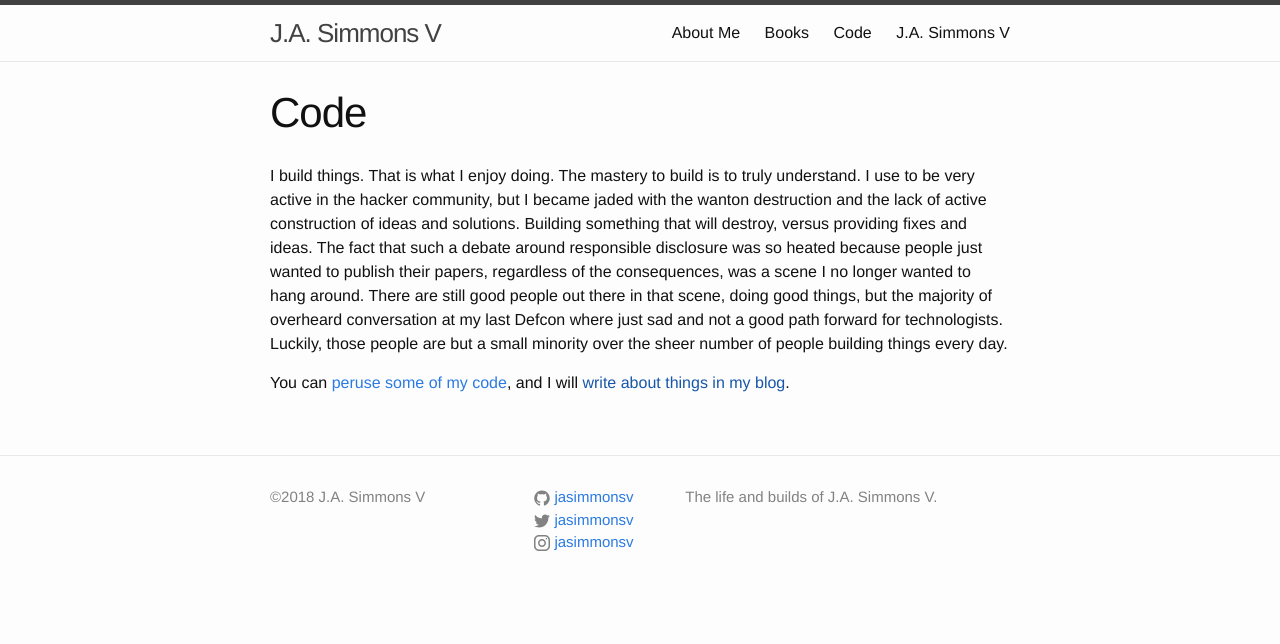
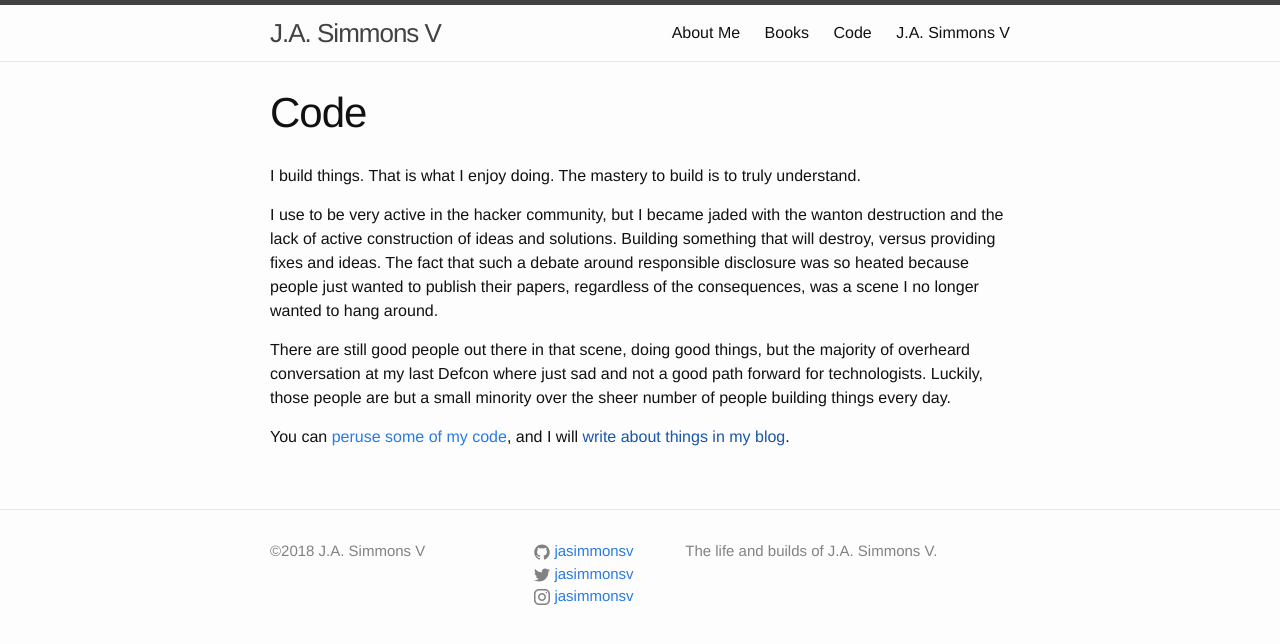
Before and after one commit to jasimmonsv/jasimmonsv.github.io, a Jekyll site: the page built from code.md, in a window 1280 px wide. Shown: the top 644 px of the page. Built offline with Jekyll 4.4.1, drawn with Linux system fonts in a browser that asks for light colours.

Commit message:
change formatting of code.md;

```diff
--- a/code.md
+++ b/code.md
@@ -3,13 +3,12 @@ layout: page
 title: Code
 permalink: /code/
 ---
-I build things. That is what I enjoy doing. The mastery to build is to truly understand.
-I use to be very active in the hacker community, but I became jaded with the wanton destruction and the lack of
-active construction of ideas and solutions. Building something that will destroy, versus providing fixes and
-ideas. The fact that such a debate around responsible disclosure was so heated because people just wanted to publish
-their papers, regardless of the consequences, was a scene I no longer wanted to hang around. There are still good
-people out there in that scene, doing good things, but the majority of overheard conversation at my last Defcon
-where just sad and not a good path forward for technologists. Luckily, those people are but a small minority over
-the sheer number of people building things every day.
+I build things. That is what I enjoy doing. The mastery to build is to truly
+understand.
 
-You can [peruse some of my code](https://github.com/jasimmonsv), and I will [write about things in my blog]().
+I use to be very active in the hacker community, but I became jaded with the wanton destruction and the lack of active construction of ideas and solutions. Building something that will destroy, versus providing fixes and ideas. The fact that such a debate around responsible disclosure was so heated because people just wanted to publish their papers, regardless of the consequences, was a scene I no longer wanted to hang around.
+
+There are still good people out there in that scene, doing good things, but the majority of overheard conversation at my last Defcon where just sad and not a good path forward for technologists. Luckily, those people are but a small minority over the sheer number of people building things every day.
+
+You can [peruse some of my code](https://github.com/jasimmonsv), and I will
+[write about things in my blog]().
```
